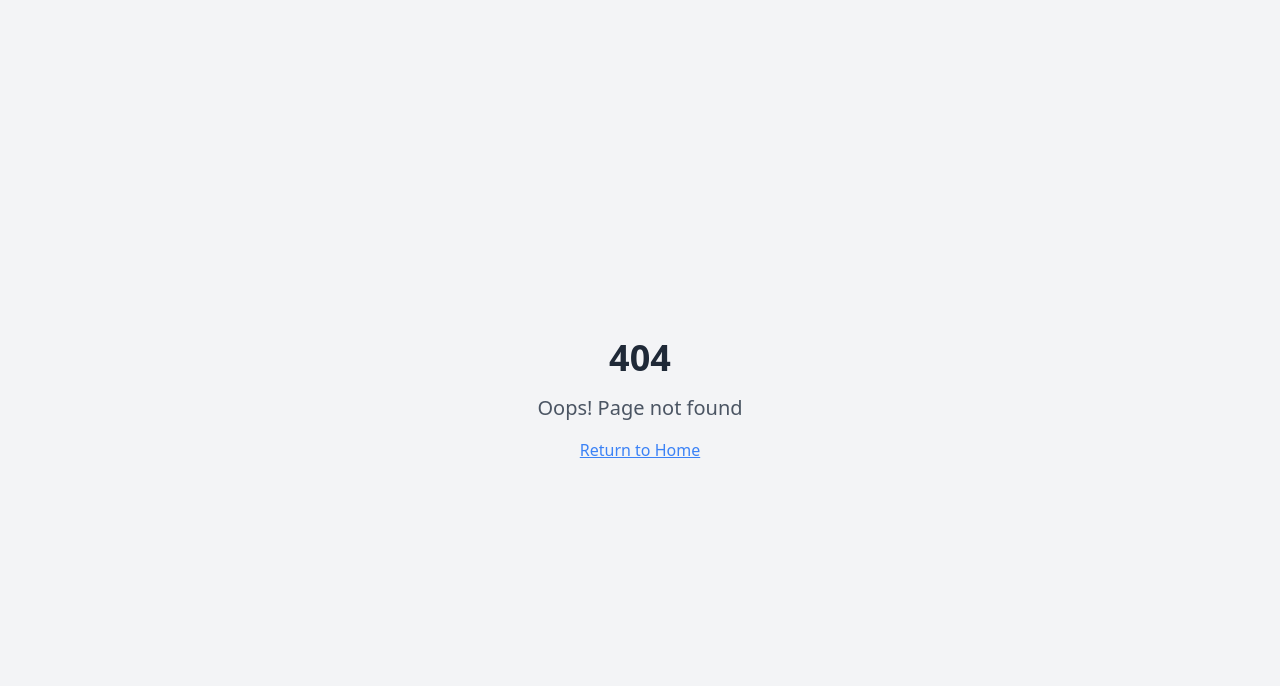
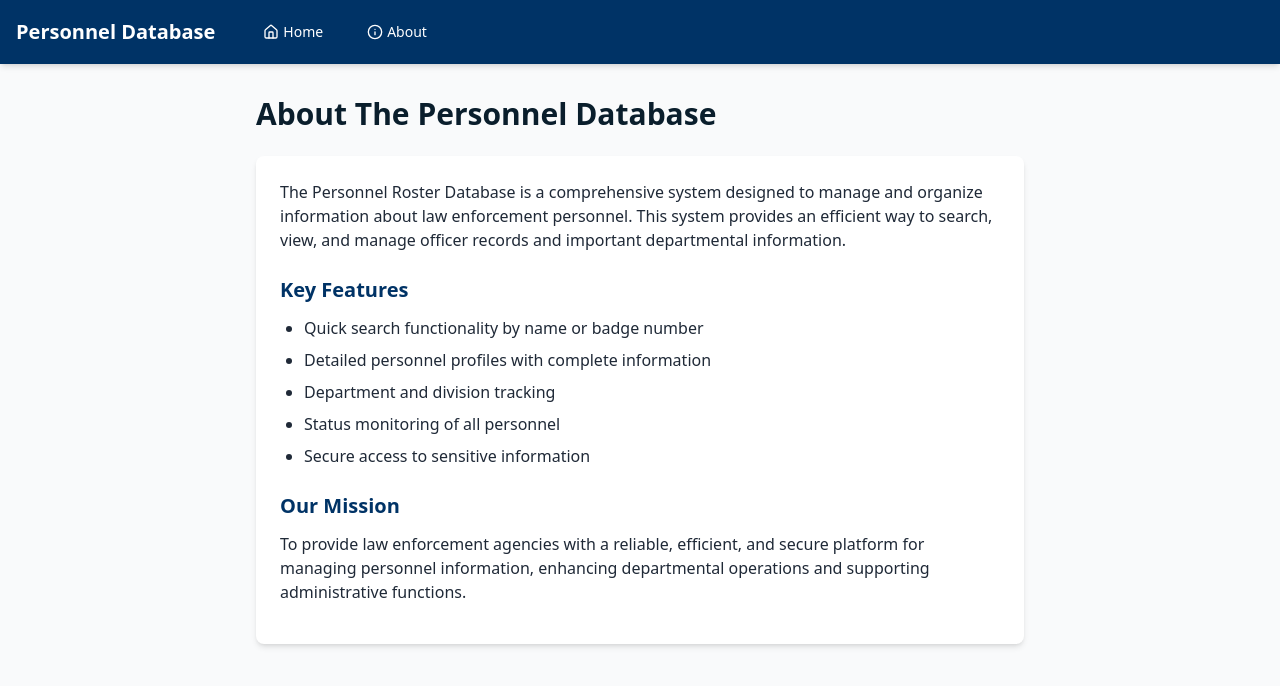
Before and after one commit to Guts-Studios/roster-roster-search, a React (Vite) app: page /about in a window 1280 px wide. Before the commit this address had no page. Shown: the top 686 px of the page. Built offline with nearby package versions, Linux system fonts and the light colour scheme.

Commit message:
Add basic navigation bar
Implement a navigation bar with Home and About links.

```diff
--- a/src/App.tsx
+++ b/src/App.tsx
@@ -4,8 +4,10 @@ import { Toaster as Sonner } from "@/components/ui/sonner";
 import { TooltipProvider } from "@/components/ui/tooltip";
 import { QueryClient, QueryClientProvider } from "@tanstack/react-query";
 import { BrowserRouter, Routes, Route } from "react-router-dom";
+import Navbar from "./components/Navbar";
 import Index from "./pages/Index";
 import ProfileDetails from "./pages/ProfileDetails";
+import About from "./pages/About";
 import NotFound from "./pages/NotFound";
 
 const queryClient = new QueryClient();
@@ -16,9 +18,11 @@ const App = () => (
       <Toaster />
       <Sonner />
       <BrowserRouter>
+        <Navbar />
         <Routes>
           <Route path="/" element={<Index />} />
           <Route path="/profile/:id" element={<ProfileDetails />} />
+          <Route path="/about" element={<About />} />
           {/* ADD ALL CUSTOM ROUTES ABOVE THE CATCH-ALL "*" ROUTE */}
           <Route path="*" element={<NotFound />} />
         </Routes>
--- /dev/null
+++ b/src/components/Navbar.tsx
@@ -0,0 +1,52 @@
+
+import React from "react";
+import { Link } from "react-router-dom";
+import { Home, Info } from "lucide-react";
+import { NavigationMenu, NavigationMenuList, NavigationMenuItem, NavigationMenuLink } from "@/components/ui/navigation-menu";
+import { cn } from "@/lib/utils";
+
+const Navbar = () => {
+  return (
+    <header className="sticky top-0 z-10 w-full bg-police-blue shadow-md">
+      <div className="container mx-auto px-4">
+        <div className="flex h-16 items-center justify-between">
+          <div className="flex items-center">
+            <h1 className="text-xl font-bold text-white mr-8">
+              Personnel Database
+            </h1>
+            <NavigationMenu>
+              <NavigationMenuList className="gap-2">
+                <NavigationMenuItem>
+                  <Link to="/">
+                    <NavigationMenuLink
+                      className={cn(
+                        "flex items-center gap-1 px-4 py-2 text-sm text-white hover:bg-police-blue-light rounded-md transition-colors",
+                      )}
+                    >
+                      <Home size={16} />
+                      <span>Home</span>
+                    </NavigationMenuLink>
+                  </Link>
+                </NavigationMenuItem>
+                <NavigationMenuItem>
+                  <Link to="/about">
+                    <NavigationMenuLink
+                      className={cn(
+                        "flex items-center gap-1 px-4 py-2 text-sm text-white hover:bg-police-blue-light rounded-md transition-colors",
+                      )}
+                    >
+                      <Info size={16} />
+                      <span>About</span>
+                    </NavigationMenuLink>
+                  </Link>
+                </NavigationMenuItem>
+              </NavigationMenuList>
+            </NavigationMenu>
+          </div>
+        </div>
+      </div>
+    </header>
+  );
+};
+
+export default Navbar;
--- a/src/index.css
+++ b/src/index.css
@@ -43,6 +43,15 @@
     --sidebar-accent-foreground: 210 40% 98%;
     --sidebar-border: 210 50% 25%;
     --sidebar-ring: 217.2 91.2% 59.8%;
+
+    /* Police theme specific colors */
+    --police-blue: 210 100% 20%;
+    --police-blue-light: 210 70% 30%;
+    --police-navy: 215 50% 25%;
+    --police-gold: 45 90% 50%;
+    --police-red: 0 70% 45%;
+    --police-gray: 220 10% 50%;
+    --police-badge: 45 80% 60%;
   }
 
   .dark {
--- /dev/null
+++ b/src/pages/About.tsx
@@ -0,0 +1,39 @@
+
+import React from "react";
+
+const About = () => {
+  return (
+    <div className="min-h-screen bg-gray-50">
+      <div className="container mx-auto px-4 py-8">
+        <div className="max-w-3xl mx-auto">
+          <h1 className="text-3xl font-bold mb-6 text-police-navy">About The Personnel Database</h1>
+
+          <div className="bg-white p-6 rounded-lg shadow-md">
+            <p className="mb-4">
+              The Personnel Roster Database is a comprehensive system designed to manage and organize
+              information about law enforcement personnel. This system provides an efficient way to search,
+              view, and manage officer records and important departmental information.
+            </p>
+
+            <h2 className="text-xl font-semibold mb-3 text-police-blue mt-6">Key Features</h2>
+            <ul className="list-disc pl-6 space-y-2">
+              <li>Quick search functionality by name or badge number</li>
+              <li>Detailed personnel profiles with complete information</li>
+              <li>Department and division tracking</li>
+              <li>Status monitoring of all personnel</li>
+              <li>Secure access to sensitive information</li>
+            </ul>
+
+            <h2 className="text-xl font-semibold mb-3 text-police-blue mt-6">Our Mission</h2>
+            <p className="mb-4">
+              To provide law enforcement agencies with a reliable, efficient, and secure platform for
+              managing personnel information, enhancing departmental operations and supporting administrative functions.
+            </p>
+          </div>
+        </div>
+      </div>
+    </div>
+  );
+};
+
+export default About;
--- a/src/pages/Index.tsx
+++ b/src/pages/Index.tsx
@@ -9,9 +9,9 @@ const Index = () => {
 
   return (
     <div className="min-h-screen bg-gray-50">
-      <div className="container mx-auto px-4 py-8">
-        <div className="text-center mb-8">
-          <h1 className="text-3xl font-bold mb-2">Personnel Roster Database</h1>
+      <div className="container mx-auto px-4 py-6">
+        <div className="text-center mb-6">
+          <h2 className="text-2xl font-bold mb-4">Personnel Search</h2>
           <p className="text-gray-600 mb-6">
             Search the roster by name or badge number to find personnel information
           </p>
```
